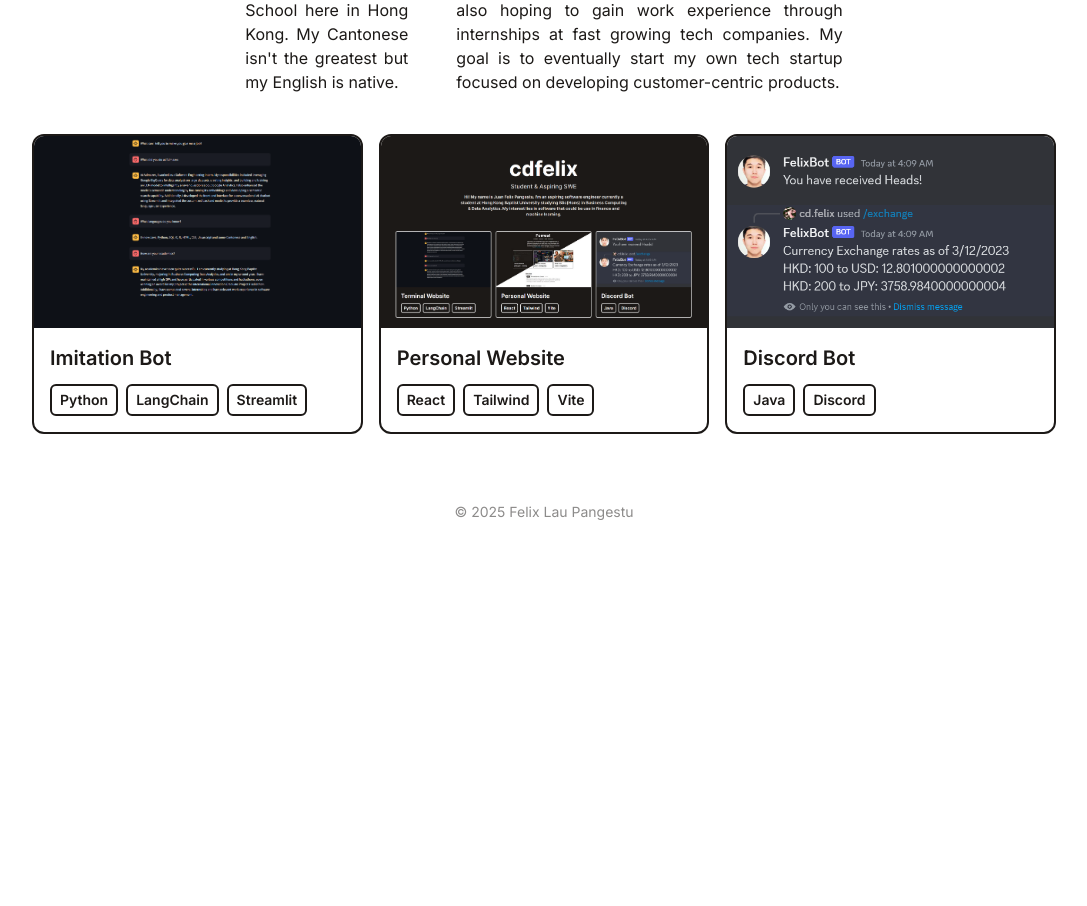
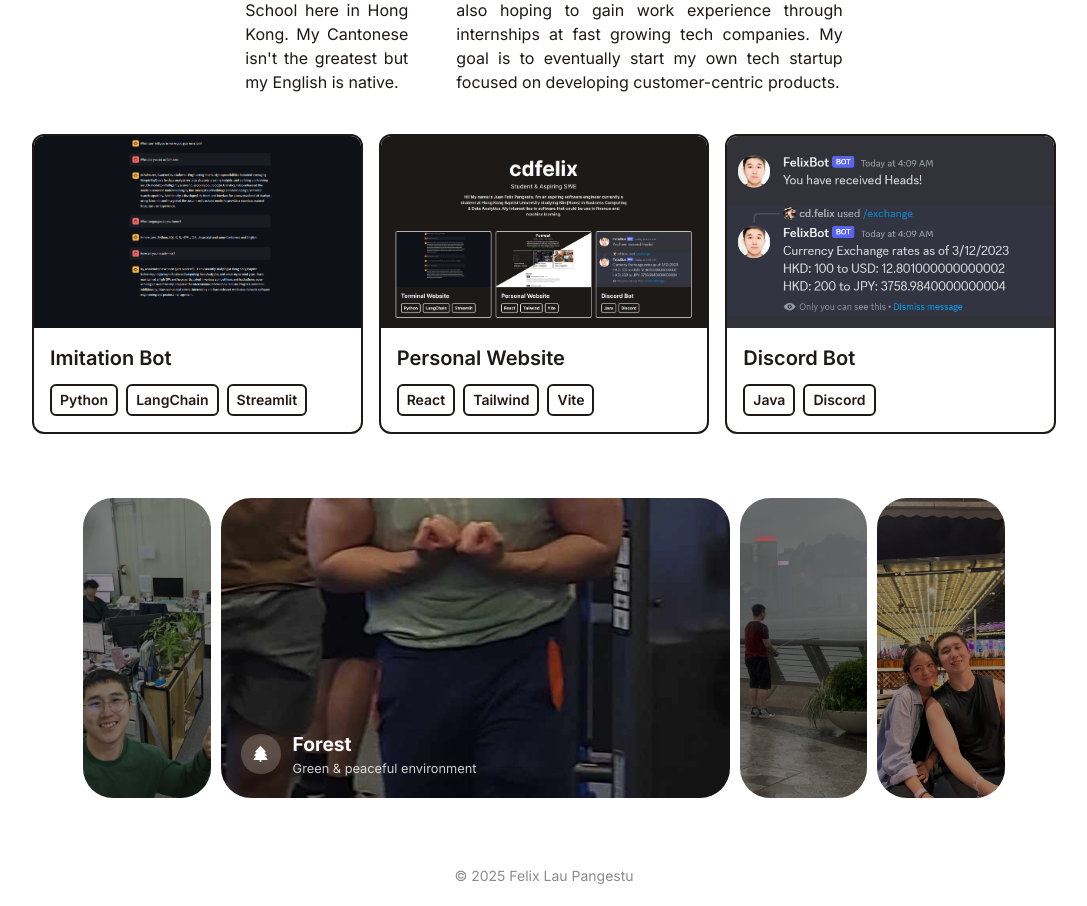
Before and after one commit to cdfelixj/minimal-portfolio, a React (Vite) app: page / in a window 1280 px wide. Shown: the part 1780-2686 px from the top of the page, without its empty margins (96-1183 px from the left). Before the commit the page ends 2322 px from the top, so only its background shows below. Built offline with nearby package versions, Linux system fonts and the light colour scheme.

Commit message:
added slider

```diff
--- a/index.html
+++ b/index.html
@@ -10,6 +10,10 @@
     <link rel="preconnect" href="https://fonts.gstatic.com" crossorigin>
     <link href="https://fonts.googleapis.com/css2?family=Inter:wght@100..900&display=swap" rel="stylesheet">
 
+    <!-- Font Awesome Icons -->
+    <link rel="stylesheet"
+          href="https://cdnjs.cloudflare.com/ajax/libs/font-awesome/6.5.0/css/all.min.css">
+
   </head>
   <body>
     <div id="root"></div>
--- /dev/null
+++ b/src/components/ExpandableSlider.jsx
@@ -0,0 +1,43 @@
+import React, { useState, useEffect } from 'react';
+import '../styles/slider.css';
+
+export default function ExpandableSlider({ slides }) {
+  const [currentIndex, setCurrentIndex] = useState(0);
+
+  // Manual click activation
+  const setActive = (index) => {
+    setCurrentIndex(index);
+  };
+
+  // Auto slide every 3 seconds
+  useEffect(() => {
+    const interval = setInterval(() => {
+      setCurrentIndex((prevIndex) => (prevIndex + 1) % slides.length);
+    }, 3000);
+
+    return () => clearInterval(interval);
+  }, [slides.length]);
+
+  return (
+    <div className="options">
+      {slides.map((slide, index) => (
+        <div
+          key={index}
+          className={`option ${currentIndex === index ? 'active' : ''}`}
+          style={{ '--optionImage': `url(${slide.image})` }}
+          onClick={() => setActive(index)}
+        >
+          <div className="label">
+            <div className="icon">
+              <i className={slide.icon}></i>
+            </div>
+            <div className="info">
+              <div className="main">{slide.title}</div>
+              <div className="sub">{slide.subtitle}</div>
+            </div>
+          </div>
+        </div>
+      ))}
+    </div>
+  );
+}
--- a/src/components/Portfolio.jsx
+++ b/src/components/Portfolio.jsx
@@ -1,10 +1,12 @@
 import React from 'react'
 import portfolio from '../data/portfolio';
 import PortfolioItem from './PortfolioItem';
+import ExpandableSlider from './ExpandableSlider';
+import sliderData from '../data/slider';
 
 export default function Portfolio() {
   return (
-    <div className="flex flex-col md:flex-row items-center justify-center my-10">
+    <div className="flex flex-col items-center justify-center my-10">
       <div className ="grid grid-cols-1 md:grid-cols-2 lg:grid-cols-3 gap-4">
         {portfolio.map(project => (
             <PortfolioItem
@@ -14,7 +16,10 @@
                 link= {project.link}
             />
         ))}
+      </div>
 
+      <div className="w-full mt-16">
+        <ExpandableSlider slides={sliderData} />
       </div>
     </div>
   )
--- /dev/null
+++ b/src/data/slider.js
@@ -0,0 +1,26 @@
+export default [
+    {
+        image: '/assets/cardPhotos/admazes.jpg',
+        icon: 'fas fa-walking',
+        title: 'Nature Walk',
+        subtitle: 'Beautiful mountain scenery'
+    },
+    {
+        image: '/assets/cardPhotos/arms.jpg',
+        icon: 'fas fa-tree',
+        title: 'Forest',
+        subtitle: 'Green & peaceful environment'
+    },
+    {
+        image: '/assets/cardPhotos/fish.jpg',
+        icon: 'fas fa-mountain',
+        title: 'Mountains',
+        subtitle: 'Snowy high peaks'
+    },
+    {
+        image: '/assets/cardPhotos/gf.jpg',
+        icon: 'fas fa-water',
+        title: 'Lake View',
+        subtitle: 'Calm and relaxing water'
+    }
+];
--- /dev/null
+++ b/src/styles/slider.css
@@ -0,0 +1,85 @@
+.options {
+    display: flex;
+    gap: 10px;
+    width: 90%;
+    max-width: 1200px;
+    height: 300px;
+    margin: 0 auto;
+}
+
+.option {
+    flex: 1;
+    background-image: var(--optionImage);
+    background-size: cover;
+    background-position: center;
+    border-radius: 30px;
+    position: relative;
+    cursor: pointer;
+    transition: flex 0.6s ease;
+    overflow: hidden;
+}
+
+.option.active {
+    flex: 4;
+}
+
+.option:not(.active) {
+    filter: brightness(0.6);
+}
+
+.label {
+    position: absolute;
+    bottom: 20px;
+    left: 20px;
+    display: flex;
+    align-items: center;
+    gap: 12px;
+    color: #fff;
+    opacity: 0;
+    transition: 0.4s ease;
+}
+
+.option.active .label {
+    opacity: 1;
+}
+
+.icon {
+    display: flex;
+    justify-content: center;
+    align-items: center;
+    min-width: 40px;
+    min-height: 40px;
+    border-radius: 50%;
+    background-color: rgba(255, 255, 255, 0.2);
+    color: white;
+}
+
+.info {
+    display: flex;
+    flex-direction: column;
+}
+
+.info .main {
+    font-size: 1.2rem;
+    font-weight: bold;
+}
+
+.info .sub {
+    font-size: 0.8rem;
+    opacity: 0.8;
+}
+
+/* Responsive adjustments */
+@media (max-width: 768px) {
+    .options {
+        height: 200px;
+    }
+
+    .info .main {
+        font-size: 1rem;
+    }
+
+    .info .sub {
+        font-size: 0.7rem;
+    }
+}
```
